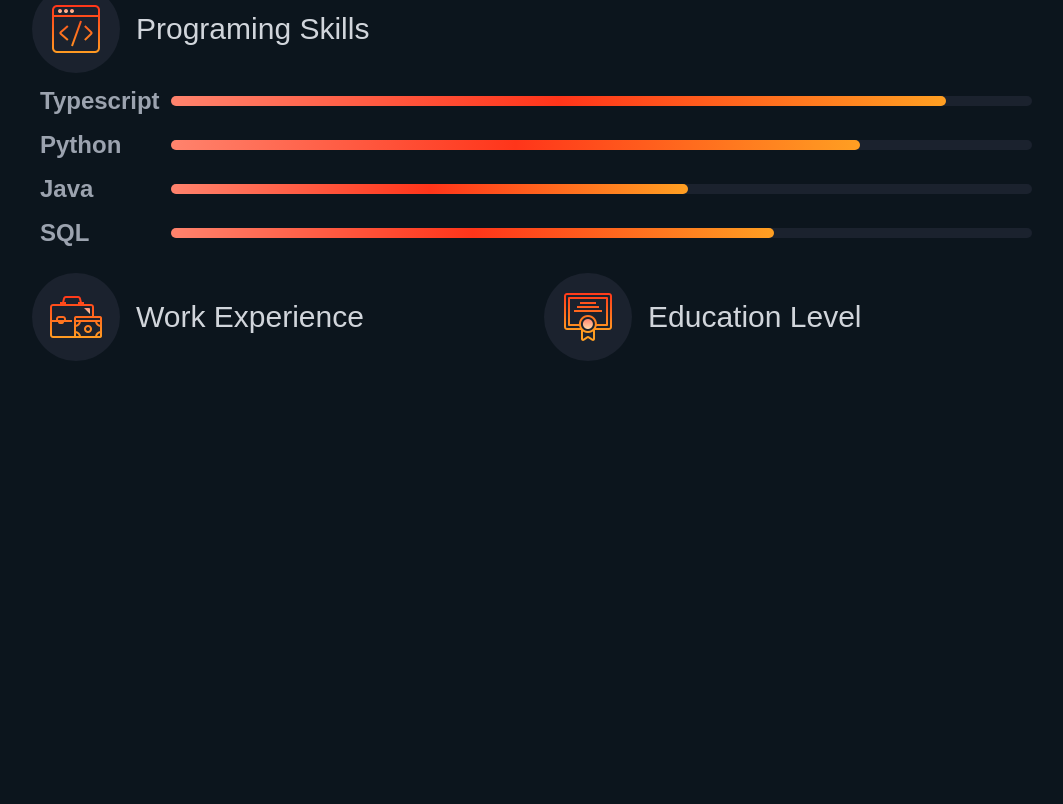
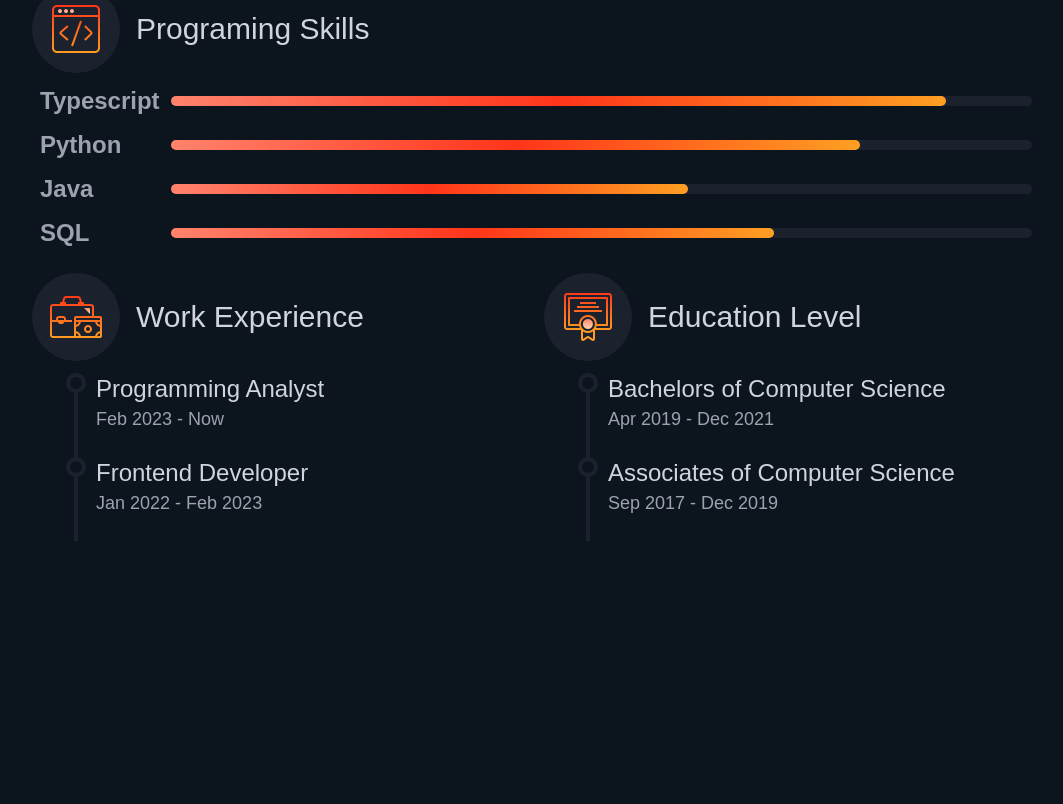
Before and after one commit to DavidRR-F/my-portfolio, a Next.js app: page / in a window 1280 px wide. Shown: the part 1987-2791 px from the top of the page, without its empty margins (108-1171 px from the left). Built offline with nearby package versions, Linux system fonts and the light colour scheme.

Commit message:
xp section

```diff
--- a/app/globals.css
+++ b/app/globals.css
@@ -89,6 +89,10 @@ a:hover {
   -webkit-background-clip: text;
   -webkit-text-fill-color: transparent;
   transition: all 0.5s;
+}
+
+ul {
+  position: relative;
 }
 
 .button-primary {
@@ -203,6 +207,36 @@ a:hover {
   mask-composite: exclude;
 }
 
+ul.professional li::before {
+  content: "";
+  display: block;
+  position: absolute;
+  width: 20px;
+  height: 20px;
+  border: 4px solid rgb(27, 34, 46);
+  background: rgb(12, 21, 29);
+  border-radius: 50%;
+  left: -30px;
+  z-index: 1;
+  transition: background-color 0.3s ease;
+}
+
+ul.professional li:hover::before {
+  background: #ff351a;
+  animation: pulse 2s infinite;
+}
+
+ul.professional li::after {
+  content: "";
+  display: block;
+  position: absolute;
+  width: 4px;
+  height: 100%;
+  background: rgb(27, 34, 46);
+  left: -22px;
+  top: 0;
+}
+
 @media (max-width: 999px) {
   .background-video {
     left: 50%;
@@ -240,3 +274,15 @@ a:hover {
     background-color: transparent;
   }
 }
+
+@keyframes pulse {
+  0% {
+    background: #ff351a;
+  }
+  50% {
+    background: rgb(12, 21, 29);
+  }
+  100% {
+    background: #ff351a;
+  }
+}
--- /dev/null
+++ b/components/ProfessionListItem.tsx
@@ -0,0 +1,28 @@
+import React from "react";
+
+interface ProfessionListProps {
+  profession: ProfessionProps[];
+}
+
+interface ProfessionProps {
+  title: string;
+  start: string;
+  end: string;
+}
+
+const ProfessionListItem: React.FC<ProfessionListProps> = ({ profession }) => {
+  return (
+    <ul className="professional">
+      {profession.map((item, index) => (
+        <li className="pb-6">
+          <h4 className="text-2xl text-forground-100">{item.title}</h4>
+          <span className="text-lg text-forground-200">
+            {item.start} - {item.end}
+          </span>
+        </li>
+      ))}
+    </ul>
+  );
+};
+
+export default ProfessionListItem;
--- a/sections/Skills.tsx
+++ b/sections/Skills.tsx
@@ -1,6 +1,7 @@
 import Card from "@/components/Card";
 import Header from "@/components/Header";
 import IconToolTip from "@/components/IconToolTip";
+import ProfessionListItem from "@/components/ProfessionListItem";
 import Section from "@/components/Section";
 import Animate from "@/components/animation/Animate";
 import { StaggerChildren } from "@/components/animation/StaggerChildren";
@@ -78,6 +79,32 @@ const code = [
   },
 ];
 
+const work = [
+  {
+    title: "Programming Analyst",
+    start: "Feb 2023",
+    end: "Now",
+  },
+  {
+    title: "Frontend Developer",
+    start: "Jan 2022",
+    end: "Feb 2023",
+  },
+];
+
+const education = [
+  {
+    title: "Bachelors of Computer Science",
+    start: "Apr 2019",
+    end: "Dec 2021",
+  },
+  {
+    title: "Associates of Computer Science",
+    start: "Sep 2017",
+    end: "Dec 2019",
+  },
+];
+
 const Skills = () => {
   return (
     <Section id="skills" className="flex-col">
@@ -138,9 +165,15 @@ const Skills = () => {
         </section>
         <section className="flex flex-col gap-3 p-3">
           <Header label="Work Experience" icon="/work.png" />
+          <div className="pl-16">
+            <ProfessionListItem profession={work} />
+          </div>
         </section>
-        <section className="flex flex-col p-3">
+        <section className="flex flex-col gap-3 p-3">
           <Header label="Education Level" icon="/education.png" />
+          <div className="pl-16">
+            <ProfessionListItem profession={education} />
+          </div>
         </section>
       </div>
     </Section>
```
